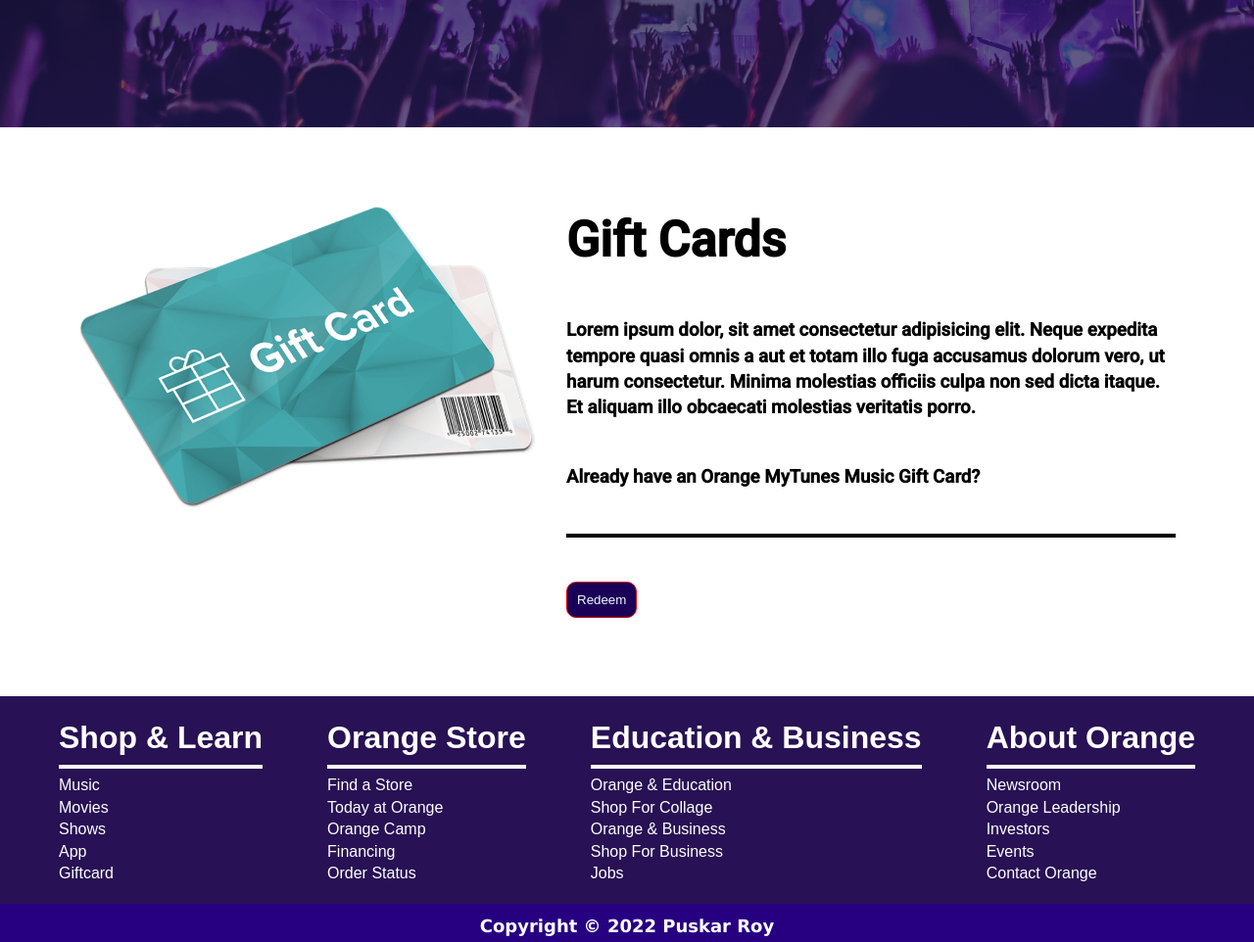
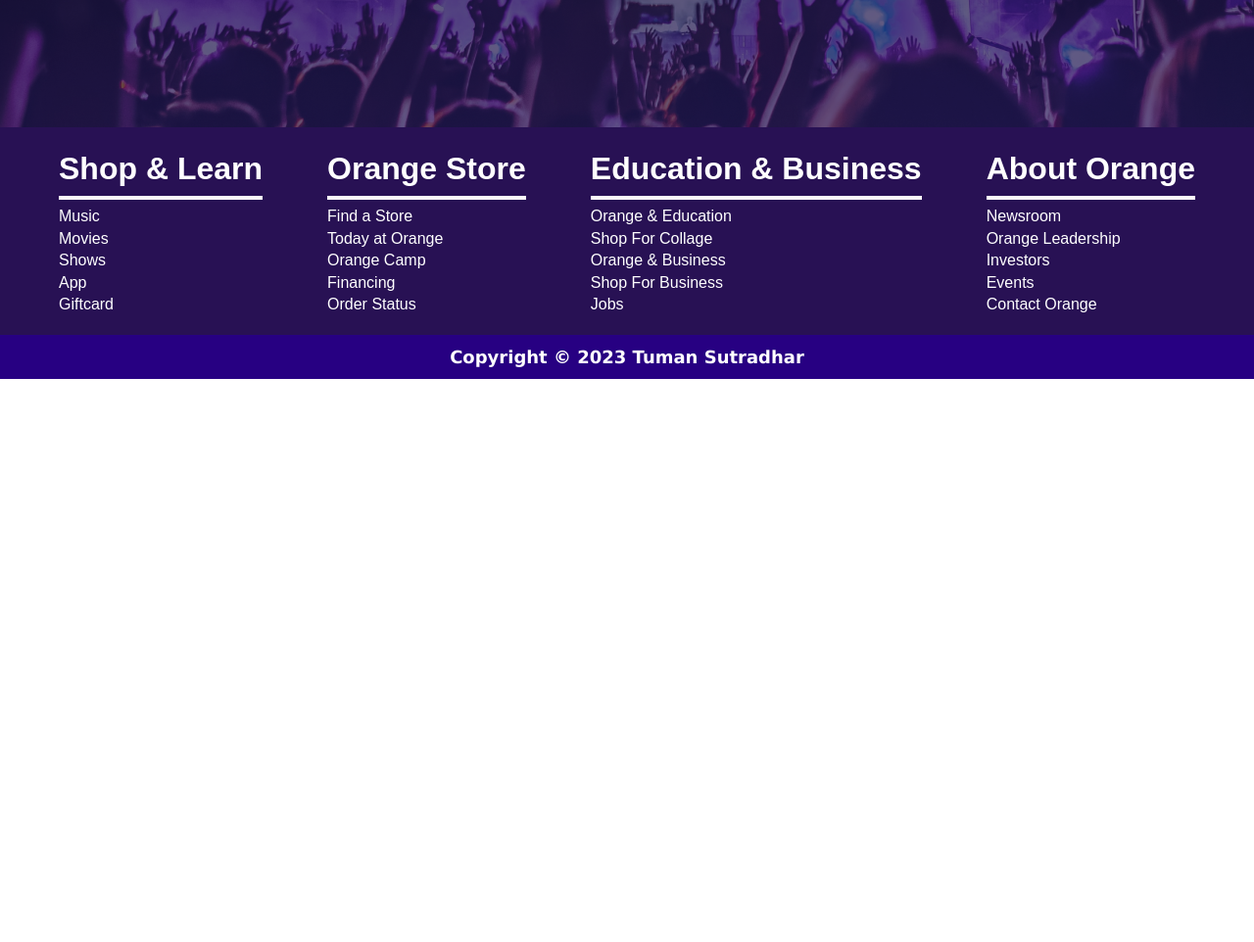
Before and after one commit to Puskar-Roy/Music_Website, a plain HTML site: page Music Website/index.html in a window 1280 px wide. Shown: the part 3580-4542 px from the top of the page at 98% size. After the commit the page ends 3967 px from the top, so only its background shows below. Drawn offline with Linux system fonts and the light colour scheme.

Commit message:
I am tuman i have change this website

```diff
--- a/Music Website/index.html
+++ b/Music Website/index.html
@@ -116,34 +116,6 @@
 
     </section>
 
-    <!-- video -->
-    <!-- giftcard -->
-    <section id="gift" class="giftcard">
-        <div class="giftcard1">
-            <div class="giftimg">
-                <img class="hv" src="images/gift_card.png" alt="">
-            </div>
-            <div class="gftcontent">
-                <h1>Gift Cards</h1>
-                <br>
-                <br>
-                <h3>Lorem ipsum dolor, sit amet consectetur adipisicing elit. Neque expedita tempore quasi omnis a aut
-                    et totam illo fuga accusamus dolorum vero, ut harum consectetur. Minima molestias officiis culpa non
-                    sed dicta itaque. Et aliquam illo obcaecati molestias veritatis porro.</h3>
-                <br>
-                <br>
-                <h3>Already have an Orange MyTunes Music Gift Card?</h3>
-                <br>
-                <br>
-                <hr>
-                <br>
-                <br>
-                <button class="btn2">Redeem</button>
-            </div>
-        </div>
-
-    </section>
-    <!-- giftcard -->
     <footer>
         <div class="footer1">
         <div class="footer">
@@ -195,7 +167,8 @@
         </div>
         </div>
     </footer>
-    <div class="end"><h1>Copyright © 2022 Puskar Roy</h1></div>
+    <div class="end"><h1>Copyright © 2023 Tuman Sutradhar</h1></div>
+
 
 
 </body>
```
